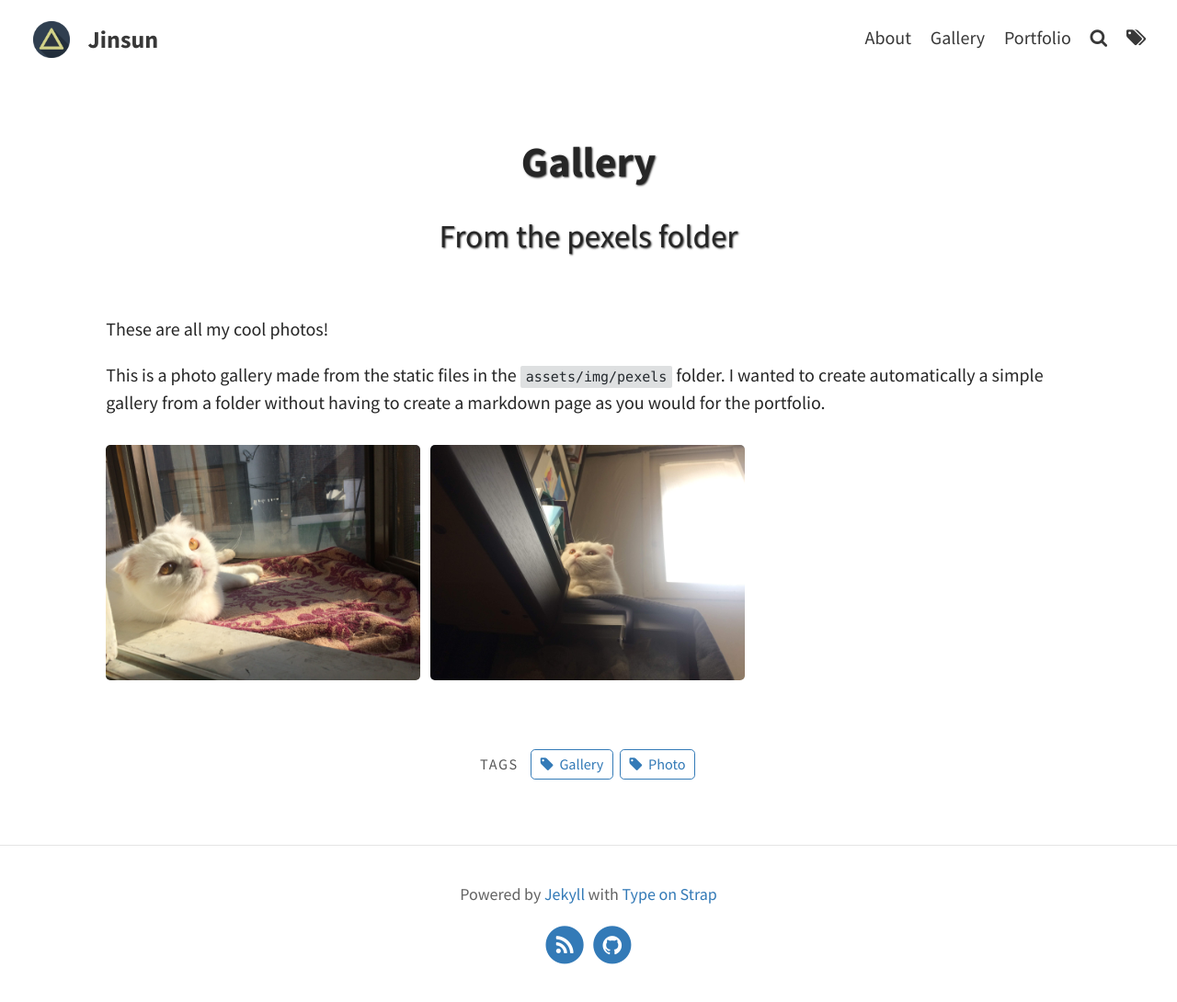
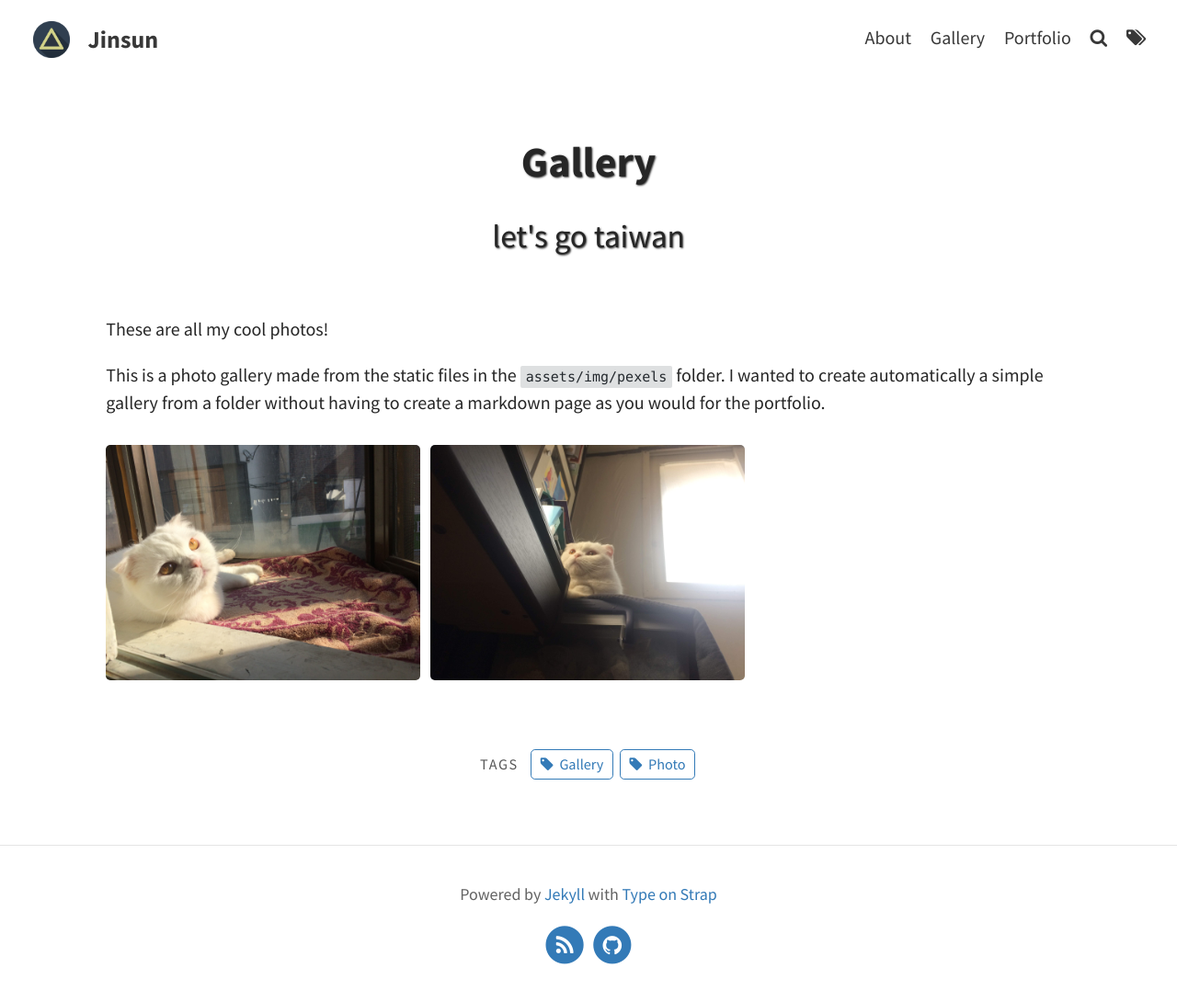
Before and after one commit to jinsun-yang/jinsun-yang.github.io, a Jekyll site: the page built from pages/gallery.md, in a window 1280 px wide. Shown: the whole page at 92% size. Built offline with Jekyll 4.4.1, drawn with Linux system fonts in a browser that asks for light colours.

```diff
--- a/pages/gallery.md
+++ b/pages/gallery.md
@@ -1,7 +1,7 @@
 ---
 layout: page
 title: Gallery
-subtitle: From the pexels folder
+subtitle: let's go taiwan
 permalink: /gallery/
 gallery_path: "assets/img/pexels"
 tags: [Gallery, Photo]
```
Also changed, not shown: _posts/2019-06-30-sample-post.md (+1 -1 lines).
